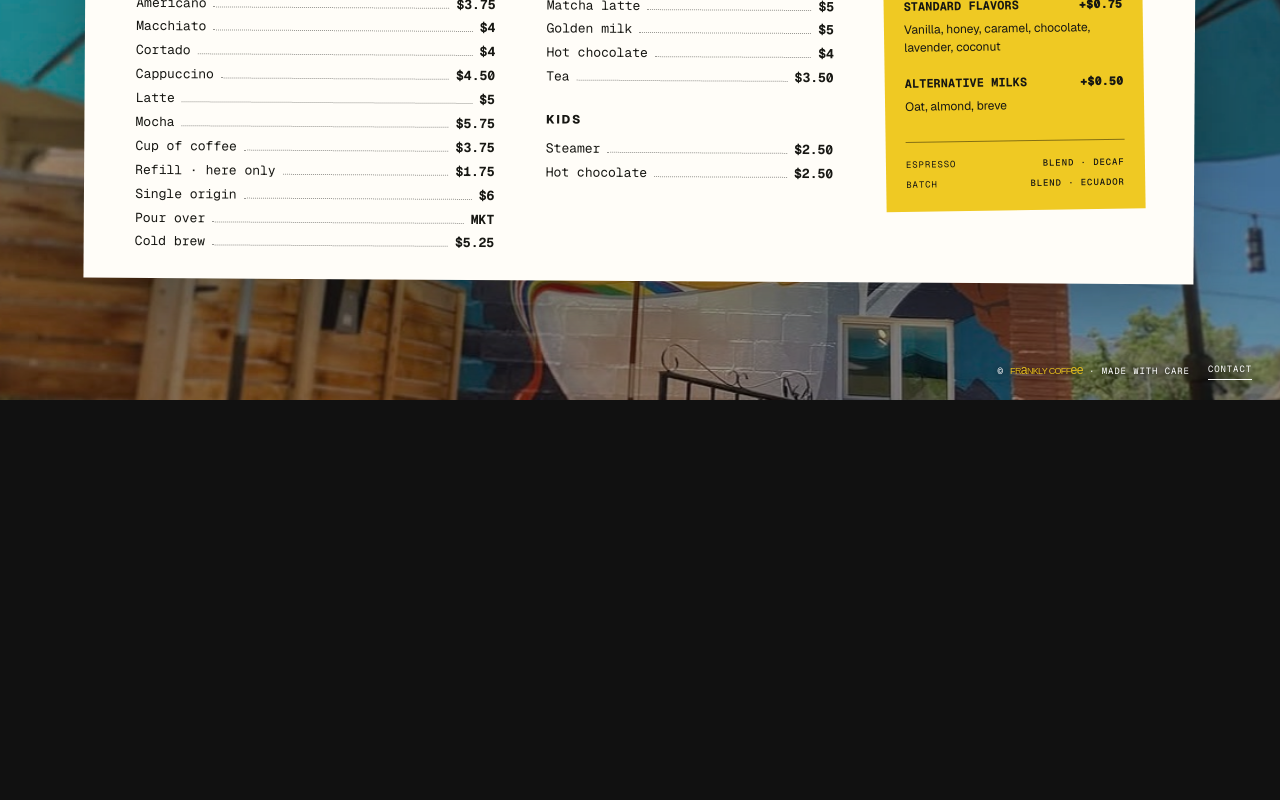
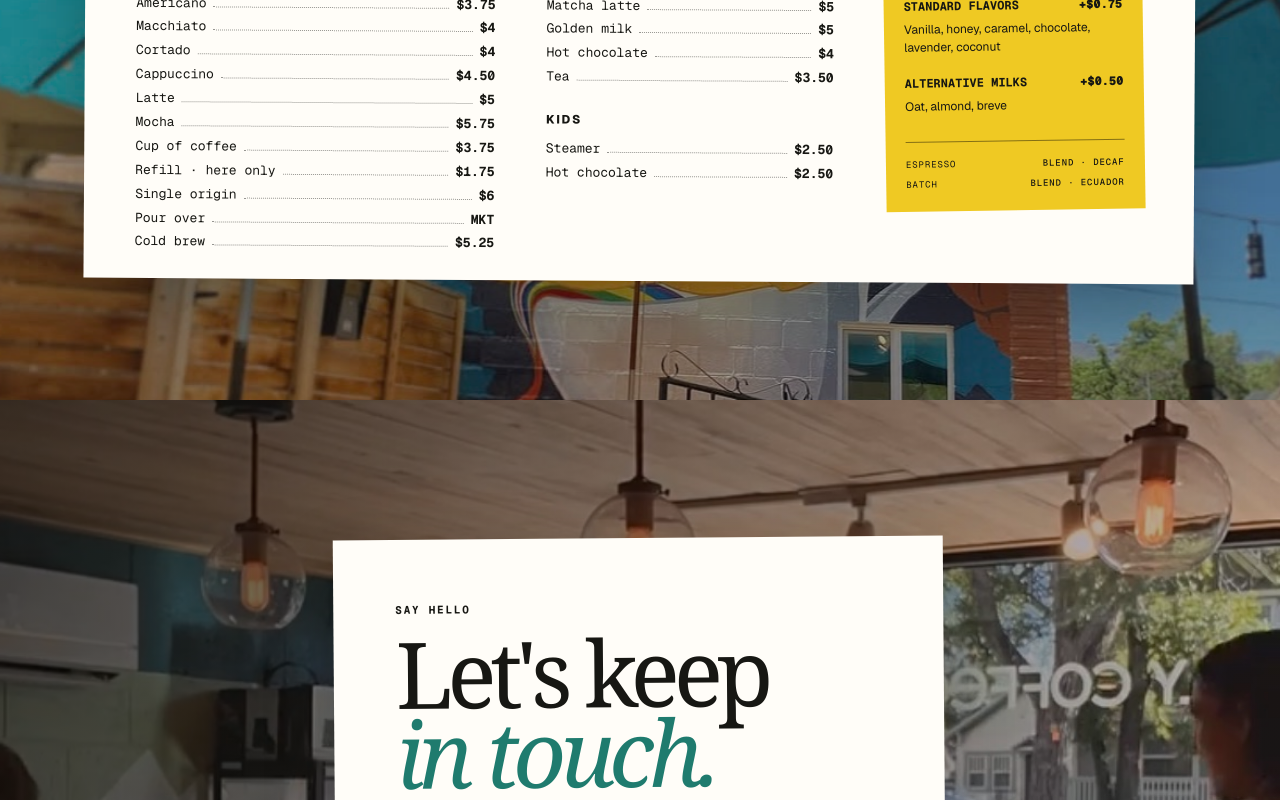
Before and after one commit to aryanmehta1902/FranklyCoffee, a Next.js app: page / in a window 1280 px wide. Shown: the part 2000-2800 px from the top of the page. Before the commit the page ends 2400 px from the top, so only its background shows below. Built offline with nearby package versions, Linux system fonts and the light colour scheme.

Commit message:
Move contact into homepage

```diff
--- a/app/SiteChrome.tsx
+++ b/app/SiteChrome.tsx
@@ -2,7 +2,7 @@
 
 import { useEffect, useState } from "react";
 
-export function SiteChrome({ page = "home" }: { page?: "home" | "contact" }) {
+export function SiteChrome() {
   const [scrolled, setScrolled] = useState(false);
 
   useEffect(() => {
@@ -65,15 +65,13 @@ export function SiteChrome({ page = "home" }: { page?: "home" | "contact" }) {
 
   return (
     <header className={`topbar${scrolled ? " scrolled" : ""}`}>
-      <a className="brand" href={page === "contact" ? "/" : "#home"} aria-label="Frankly Coffee home">
+      <a className="brand" href="#home" aria-label="Frankly Coffee home">
         <img src="/logo.png" alt="" />
         <span className="wordmark" aria-label="Frankly Coffee">
           FR<span className="wordmark-lower">a</span>NKLY COFF<span className="wordmark-lower">ee</span>
         </span>
       </a>
-      <a className="menu-button" href={page === "contact" ? "/" : "#menu"}>
-        {page === "contact" ? "Home" : "Menu"}
-      </a>
+      <a className="menu-button" href="#menu">Menu</a>
     </header>
   );
 }
--- a/app/contact/page.tsx
+++ /dev/null
@@ -1,72 +0,0 @@
-import type { Metadata } from "next";
-import { SiteChrome } from "../SiteChrome";
-
-export const metadata: Metadata = {
-  title: "Contact | Frankly Coffee",
-  description: "Connect with Frankly Coffee in Colorado Springs.",
-};
-
-function InstagramIcon() {
-  return (
-    <svg className="instagram-icon" viewBox="0 0 24 24" aria-hidden="true">
-      <rect x="3" y="3" width="18" height="18" rx="5" />
-      <circle cx="12" cy="12" r="4" />
-      <circle className="social-icon-dot" cx="17.5" cy="6.5" r="1" />
-    </svg>
-  );
-}
-
-function FacebookIcon() {
-  return (
-    <svg viewBox="0 0 24 24" aria-hidden="true">
-      <path d="M13.6 21v-8h2.7l.4-3h-3.1V8.1c0-.9.3-1.6 1.7-1.6H17V3.8c-.3 0-1.4-.1-2.5-.1-2.5 0-4.2 1.5-4.2 4.3v2H7.5v3h2.8v8h3.3Z" />
-    </svg>
-  );
-}
-
-export default function ContactPage() {
-  return (
-    <main className="contact-page">
-      <SiteChrome page="contact" />
-      <section className="contact-hero" aria-labelledby="contact-title">
-        <div className="contact-shade" aria-hidden="true" />
-        <article className="contact-card paper-card" data-reveal="up">
-          <p className="eyebrow">Say hello</p>
-          <h1 id="contact-title">Let&apos;s keep<br /><em>in touch.</em></h1>
-          <p className="contact-intro">
-            Questions, coffee thoughts, or just want to see what&apos;s brewing?
-            Find Frankly online or give the shop a call.
-          </p>
-
-          <div className="contact-actions" aria-label="Frankly Coffee social media">
-            <a
-              className="social-button social-instagram"
-              href="https://www.instagram.com/franklycoffee.co/"
-              target="_blank"
-              rel="noreferrer"
-              aria-label="Frankly Coffee on Instagram"
-            >
-              <InstagramIcon />
-              <span className="sr-only">Instagram</span>
-            </a>
-            <a
-              className="social-button social-facebook"
-              href="https://facebook.com/franklycoffee.co"
-              target="_blank"
-              rel="noreferrer"
-              aria-label="Frankly Coffee on Facebook"
-            >
-              <FacebookIcon />
-              <span className="sr-only">Facebook</span>
-            </a>
-          </div>
-
-          <a className="phone-link" href="tel:+17199003372">
-            <span>Call the shop</span>
-            <strong>(719) 900-3372</strong>
-          </a>
-        </article>
-      </section>
-    </main>
-  );
-}
--- a/app/globals.css
+++ b/app/globals.css
@@ -616,23 +616,6 @@ footer {
   text-shadow: 0 1px 7px #000;
 }
 
-.footer-contact-link {
-  color: inherit;
-  padding-bottom: 3px;
-  border-bottom: 1px solid currentColor;
-  transition: color 180ms ease, transform 180ms ease;
-}
-
-.footer-contact-link:hover,
-.footer-contact-link:focus-visible {
-  color: var(--mustard);
-  transform: translateY(-2px);
-}
-
-.contact-page {
-  min-height: 100svh;
-}
-
 .contact-hero {
   position: relative;
   isolation: isolate;
@@ -657,7 +640,7 @@ footer {
   transform: rotate(-.45deg);
 }
 
-.contact-card h1 {
+.contact-card h2 {
   margin: 0;
   color: var(--ink);
   font-family: Georgia, "Times New Roman", serif;
@@ -667,7 +650,7 @@ footer {
   line-height: .87;
 }
 
-.contact-card h1 em {
+.contact-card h2 em {
   color: var(--green);
   font-weight: 400;
 }
@@ -782,7 +765,7 @@ footer {
     padding: 32px 27px;
   }
 
-  .contact-card h1 {
+  .contact-card h2 {
     font-size: clamp(52px, 17vw, 76px);
   }
 
--- a/app/page.tsx
+++ b/app/page.tsx
@@ -40,6 +40,24 @@ function MenuList({ items }: { items: string[][] }) {
         </li>
       ))}
     </ul>
+  );
+}
+
+function InstagramIcon() {
+  return (
+    <svg className="instagram-icon" viewBox="0 0 24 24" aria-hidden="true">
+      <rect x="3" y="3" width="18" height="18" rx="5" />
+      <circle cx="12" cy="12" r="4" />
+      <circle className="social-icon-dot" cx="17.5" cy="6.5" r="1" />
+    </svg>
+  );
+}
+
+function FacebookIcon() {
+  return (
+    <svg viewBox="0 0 24 24" aria-hidden="true">
+      <path d="M13.6 21v-8h2.7l.4-3h-3.1V8.1c0-.9.3-1.6 1.7-1.6H17V3.8c-.3 0-1.4-.1-2.5-.1-2.5 0-4.2 1.5-4.2 4.3v2H7.5v3h2.8v8h3.3Z" />
+    </svg>
   );
 }
 
@@ -136,11 +154,49 @@ export default function Home() {
             </div>
           </div>
         </div>
+      </section>
+
+      <section className="contact-hero" id="contact" aria-labelledby="contact-title">
+        <div className="contact-shade" aria-hidden="true" />
+        <article className="contact-card paper-card" data-reveal="up">
+          <p className="eyebrow">Say hello</p>
+          <h2 id="contact-title">Let&apos;s keep<br /><em>in touch.</em></h2>
+          <p className="contact-intro">
+            Questions, coffee thoughts, or just want to see what&apos;s brewing?
+            Find Frankly online or give the shop a call.
+          </p>
+
+          <div className="contact-actions" aria-label="Frankly Coffee social media">
+            <a
+              className="social-button social-instagram"
+              href="https://www.instagram.com/franklycoffee.co/"
+              target="_blank"
+              rel="noreferrer"
+              aria-label="Frankly Coffee on Instagram"
+            >
+              <InstagramIcon />
+              <span className="sr-only">Instagram</span>
+            </a>
+            <a
+              className="social-button social-facebook"
+              href="https://facebook.com/franklycoffee.co"
+              target="_blank"
+              rel="noreferrer"
+              aria-label="Frankly Coffee on Facebook"
+            >
+              <FacebookIcon />
+              <span className="sr-only">Facebook</span>
+            </a>
+          </div>
+
+          <a className="phone-link" href="tel:+17199003372">
+            <span>Call the shop</span>
+            <strong>(719) 900-3372</strong>
+          </a>
+        </article>
+
         <footer>
-          <span>
-            © <span className="footer-wordmark">FR<span className="wordmark-lower">a</span>NKLY COFF<span className="wordmark-lower">ee</span></span> · Made with care
-          </span>
-          <a className="footer-contact-link" href="/contact">Contact</a>
+          © <span className="footer-wordmark">FR<span className="wordmark-lower">a</span>NKLY COFF<span className="wordmark-lower">ee</span></span> · Made with care
         </footer>
       </section>
     </main>
```
Also changed, not shown: 1 other file (tests, documents, lock files or other folders).
